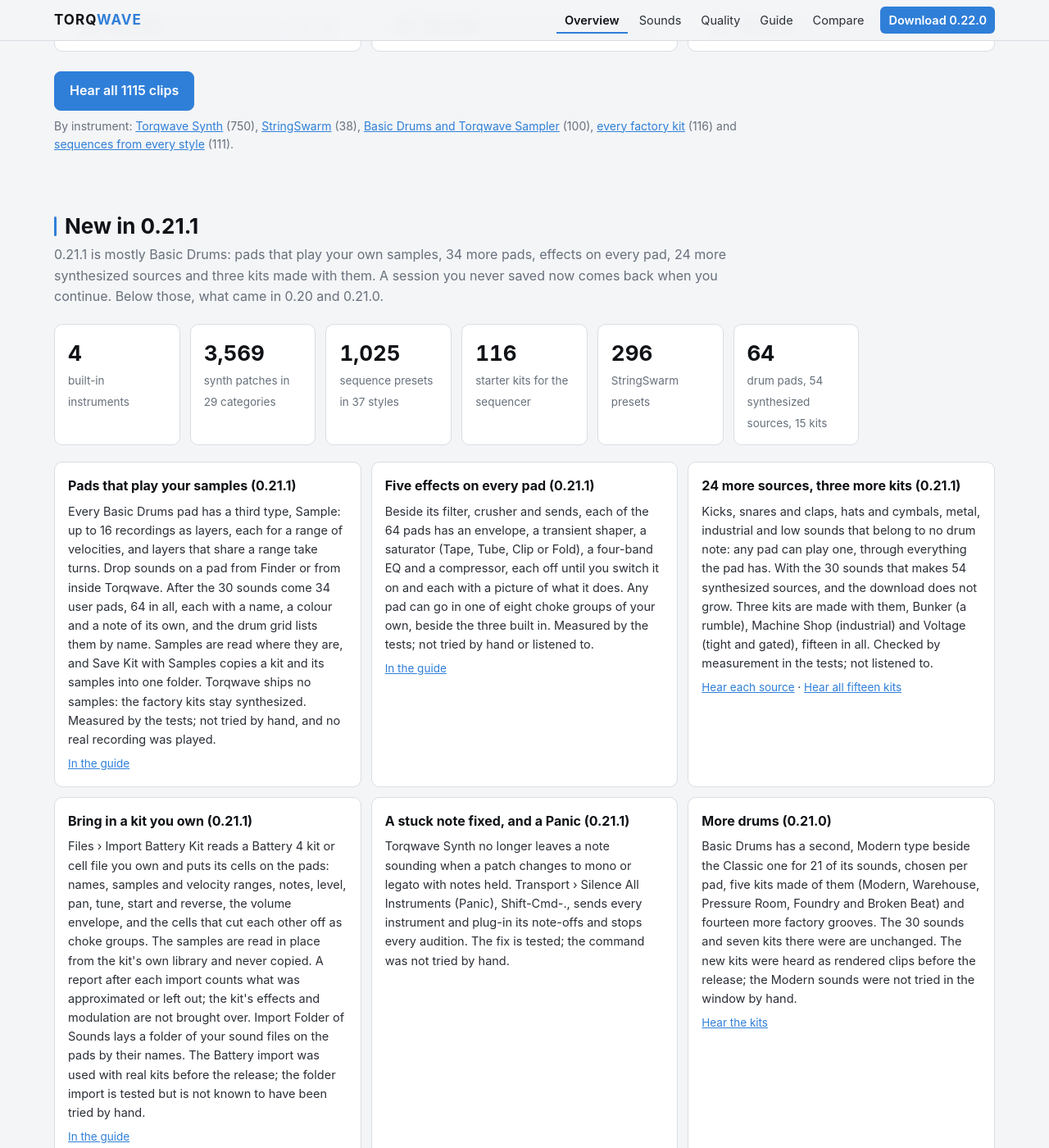
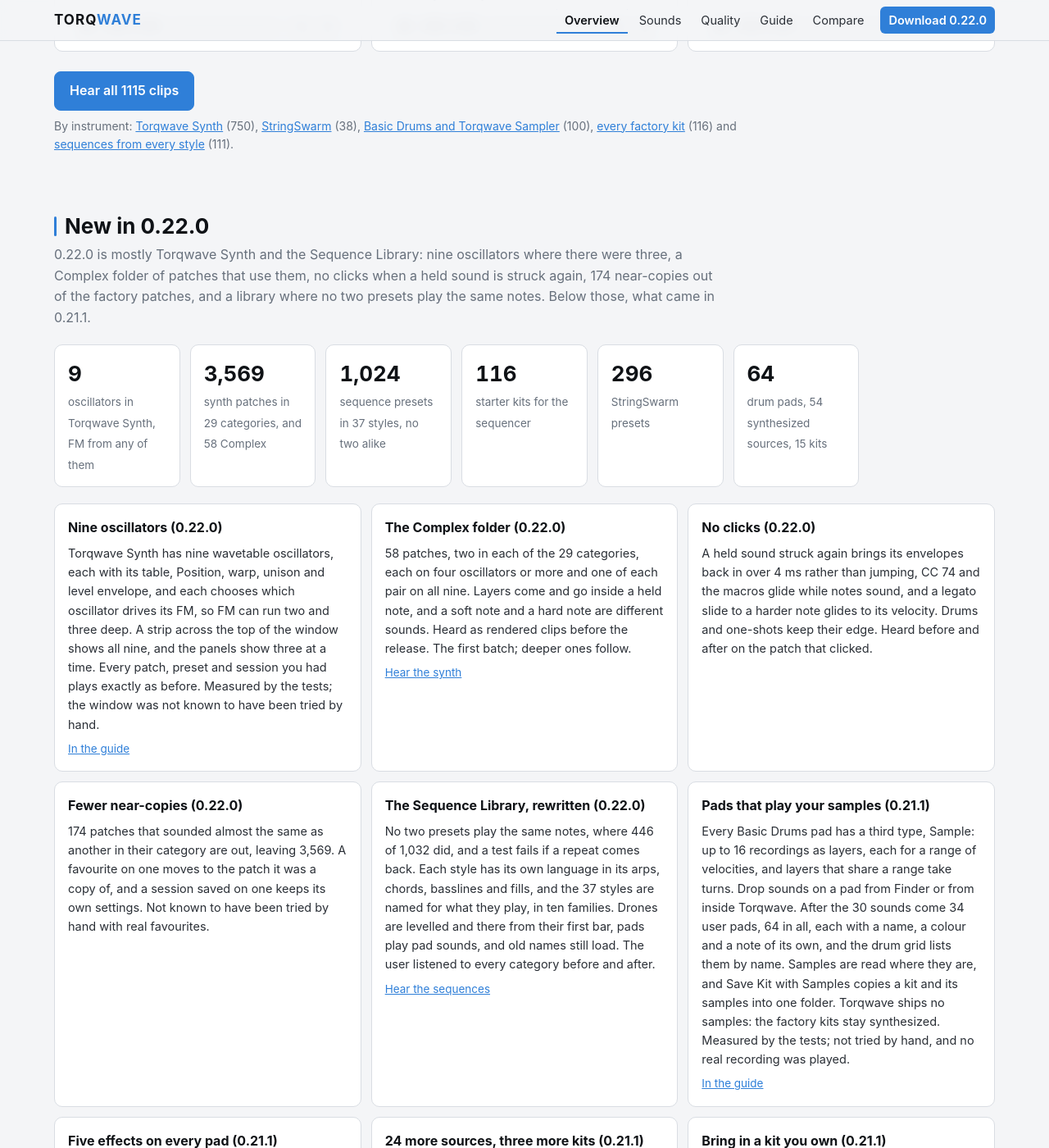
Before and after one commit to BobClawblaw/torqwave, a Jekyll site: the page built from docs/index.html, in a window 1280 px wide and 1400 px high, scrolled down 2384 px. Shown: the whole window at 82% size. Built offline with Jekyll 4.4.1, drawn with Linux system fonts in a browser that asks for light colours; some of the changed text lies outside the part shown.

Commit message:
Site: the home page leads with 0.22.0, and says 1,024 sequences

```diff
--- a/docs/index.html
+++ b/docs/index.html
@@ -40,27 +40,30 @@ wide: true
 </section>
 
 <section id="new">
-  <h2>New in 0.21.1</h2>
-  <p class="lede">0.21.1 is mostly Basic Drums: pads that play your own samples, 34 more pads, effects on every pad, 24 more synthesized sources and three kits made with them. A session you never saved now comes back when you continue. Below those, what came in 0.20 and 0.21.0.</p>
+  <h2>New in 0.22.0</h2>
+  <p class="lede">0.22.0 is mostly Torqwave Synth and the Sequence Library: nine oscillators where there were three, a Complex folder of patches that use them, no clicks when a held sound is struck again, 174 near-copies out of the factory patches, and a library where no two presets play the same notes. Below those, what came in 0.21.1.</p>
   <div class="numbers">
-    <div><b>4</b><span>built-in instruments</span></div>
-    <div><b>3,569</b><span>synth patches in 29 categories</span></div>
-    <div><b>1,025</b><span>sequence presets in 37 styles</span></div>
+    <div><b>9</b><span>oscillators in Torqwave Synth, FM from any of them</span></div>
+    <div><b>3,569</b><span>synth patches in 29 categories, and 58 Complex</span></div>
+    <div><b>1,024</b><span>sequence presets in 37 styles, no two alike</span></div>
     <div><b>116</b><span>starter kits for the sequencer</span></div>
     <div><b>296</b><span>StringSwarm presets</span></div>
     <div><b>64</b><span>drum pads, 54 synthesized sources, 15 kits</span></div>
   </div>
   <div class="grid">
+    <div class="card"><h3>Nine oscillators (0.22.0)</h3><p>Torqwave Synth has nine wavetable oscillators, each with its table, Position, warp, unison and level envelope, and each chooses which oscillator drives its FM, so FM can run two and three deep. A strip across the top of the window shows all nine, and the panels show three at a time. Every patch, preset and session you had plays exactly as before. Measured by the tests; the window was not known to have been tried by hand.</p><p class="more"><a href="guide/07-instruments-and-midi.html">In the guide</a></p></div>
+    <div class="card"><h3>The Complex folder (0.22.0)</h3><p>58 patches, two in each of the 29 categories, each on four oscillators or more and one of each pair on all nine. Layers come and go inside a held note, and a soft note and a hard note are different sounds. Heard as rendered clips before the release. The first batch; deeper ones follow.</p><p class="more"><a href="sounds/synth.html">Hear the synth</a></p></div>
+    <div class="card"><h3>No clicks (0.22.0)</h3><p>A held sound struck again brings its envelopes back in over 4 ms rather than jumping, CC 74 and the macros glide while notes sound, and a legato slide to a harder note glides to its velocity. Drums and one-shots keep their edge. Heard before and after on the patch that clicked.</p></div>
+    <div class="card"><h3>Fewer near-copies (0.22.0)</h3><p>174 patches that sounded almost the same as another in their category are out, leaving 3,569. A favourite on one moves to the patch it was a copy of, and a session saved on one keeps its own settings. Not known to have been tried by hand with real favourites.</p></div>
+    <div class="card"><h3>The Sequence Library, rewritten (0.22.0)</h3><p>No two presets play the same notes, where 446 of 1,032 did, and a test fails if a repeat comes back. Each style has its own language in its arps, chords, basslines and fills, and the 37 styles are named for what they play, in ten families. Drones are levelled and there from their first bar, pads play pad sounds, and old names still load. The user listened to every category before and after.</p><p class="more"><a href="sounds/sequences.html">Hear the sequences</a></p></div>
     <div class="card"><h3>Pads that play your samples (0.21.1)</h3><p>Every Basic Drums pad has a third type, Sample: up to 16 recordings as layers, each for a range of velocities, and layers that share a range take turns. Drop sounds on a pad from Finder or from inside Torqwave. After the 30 sounds come 34 user pads, 64 in all, each with a name, a colour and a note of its own, and the drum grid lists them by name. Samples are read where they are, and Save Kit with Samples copies a kit and its samples into one folder. Torqwave ships no samples: the factory kits stay synthesized. Measured by the tests; not tried by hand, and no real recording was played.</p><p class="more"><a href="guide/07-instruments-and-midi.html">In the guide</a></p></div>
     <div class="card"><h3>Five effects on every pad (0.21.1)</h3><p>Beside its filter, crusher and sends, each of the 64 pads has an envelope, a transient shaper, a saturator (Tape, Tube, Clip or Fold), a four-band EQ and a compressor, each off until you switch it on and each with a picture of what it does. Any pad can go in one of eight choke groups of your own, beside the three built in. Measured by the tests; not tried by hand or listened to.</p><p class="more"><a href="guide/07-instruments-and-midi.html">In the guide</a></p></div>
     <div class="card"><h3>24 more sources, three more kits (0.21.1)</h3><p>Kicks, snares and claps, hats and cymbals, metal, industrial and low sounds that belong to no drum note: any pad can play one, through everything the pad has. With the 30 sounds that makes 54 synthesized sources, and the download does not grow. Three kits are made with them, Bunker (a rumble), Machine Shop (industrial) and Voltage (tight and gated), fifteen in all. Checked by measurement in the tests; not listened to.</p><p class="more"><a href="sounds/drums-and-sampler.html#the-sources">Hear each source</a> · <a href="sounds/drums-and-sampler.html">Hear all fifteen kits</a></p></div>
     <div class="card"><h3>Bring in a kit you own (0.21.1)</h3><p>Files › Import Battery Kit reads a Battery 4 kit or cell file you own and puts its cells on the pads: names, samples and velocity ranges, notes, level, pan, tune, start and reverse, the volume envelope, and the cells that cut each other off as choke groups. The samples are read in place from the kit's own library and never copied. A report after each import counts what was approximated or left out; the kit's effects and modulation are not brought over. Import Folder of Sounds lays a folder of your sound files on the pads by their names. The Battery import was used with real kits before the release; the folder import is tested but is not known to have been tried by hand.</p><p class="more"><a href="guide/07-instruments-and-midi.html">In the guide</a></p></div>
     <div class="card"><h3>A stuck note fixed, and a Panic (0.21.1)</h3><p>Torqwave Synth no longer leaves a note sounding when a patch changes to mono or legato with notes held. Transport › Silence All Instruments (Panic), Shift-Cmd-., sends every instrument and plug-in its note-offs and stops every audition. The fix is tested; the command was not tried by hand.</p></div>
-    <div class="card"><h3>More drums (0.21.0)</h3><p>Basic Drums has a second, Modern type beside the Classic one for 21 of its sounds, chosen per pad, five kits made of them (Modern, Warehouse, Pressure Room, Foundry and Broken Beat) and fourteen more factory grooves. The 30 sounds and seven kits there were are unchanged. The new kits were heard as rendered clips before the release; the Modern sounds were not tried in the window by hand.</p><p class="more"><a href="sounds/drums-and-sampler.html">Hear the kits</a></p></div>
-    <div class="card"><h3>Three repairs corrected (0.21.0)</h3><p>The Maximizer holds its ceiling on Torqwave's own true-peak meter, Click and Pop Repair finds flat-topped clicks and leaves drum hits alone, and Repair Clipping rebuilds from the sound round the clip. Measured by the tests; not tried by hand.</p><p class="more"><a href="quality/">Hear and read the measurements</a></p></div>
     <div class="card"><h3>Continue where you left off (0.20.1, 0.21.1)</h3><p>A start that reopens every file that was open in the editor, in order, each with its selection, cursor, zoom and scroll, and the session with its view where it was. From 0.21.1 a session with changes not saved comes back as you left it, one never saved too: tracks, clips, notes, instruments and their settings. No audio is kept: clips name their files where they are, and a file in the editor comes back as it is on disk. The unsaved session was tried in the built app on a session the tests made, not by quitting by hand.</p><p class="more"><a href="guide/01-getting-started.html">Getting started</a></p></div>
     <div class="card"><h3>Four instruments</h3><p>Torqwave Synth with Decrypt, Torqwave Sampler, StringSwarm and Basic Drums, each with its own window, played from the computer's keys, with Audition playing each sound as you choose it.</p><p class="more"><a href="#synth">More below</a></p></div>
-    <div class="card"><h3>Something to play on them</h3><p>The Sequence Library ships 1,025 sequences and 116 kits in 37 styles, techno and industrial first, sorted by style, energy and character. They play on the built-in instruments or on your own plug-ins.</p><p class="more"><a href="sounds/kits.html">Hear every kit</a></p></div>
+    <div class="card"><h3>Something to play on them</h3><p>The Sequence Library ships 1,024 sequences and 116 kits in 37 styles, techno and industrial first, sorted by style, energy and character. They play on the built-in instruments or on your own plug-ins.</p><p class="more"><a href="sounds/kits.html">Hear every kit</a></p></div>
   </div>
   <p class="meta">The <a href="https://github.com/BobClawblaw/torqwave/releases/latest">release notes</a> have the rest, with what was and wasn't tried by hand.</p>
 </section>
@@ -259,7 +262,7 @@ wide: true
       <ul>
         <li><b>The Sequencer</b> window, with its writing tools, and the <b>Idea Board</b> for launching sequences together.</li>
         <li><b>The Piano Roll:</b> notes placed, moved and resized, a drum grid with swing and probability, controller lanes, and Capture MIDI for what you just played.</li>
-        <li><b>The Sequence Library:</b> 1,025 factory sequences and 116 kits in 37 styles, found by role, style, key, energy and character, heard on their own voices or on your own instruments before you drop them in.</li>
+        <li><b>The Sequence Library:</b> 1,024 factory sequences and 116 kits in 37 styles, found by role, style, key, energy and character, heard on their own voices or on your own instruments before you drop them in.</li>
         <li><b>Kits</b> make a track for each part. <b>Remap Notes</b> puts a drum pattern on any kit's keys.</li>
         <li><b>MIDI:</b> files in and out, hardware synths through MIDI out, MIDI clock, control surfaces and MIDI learn.</li>
       </ul>
```
